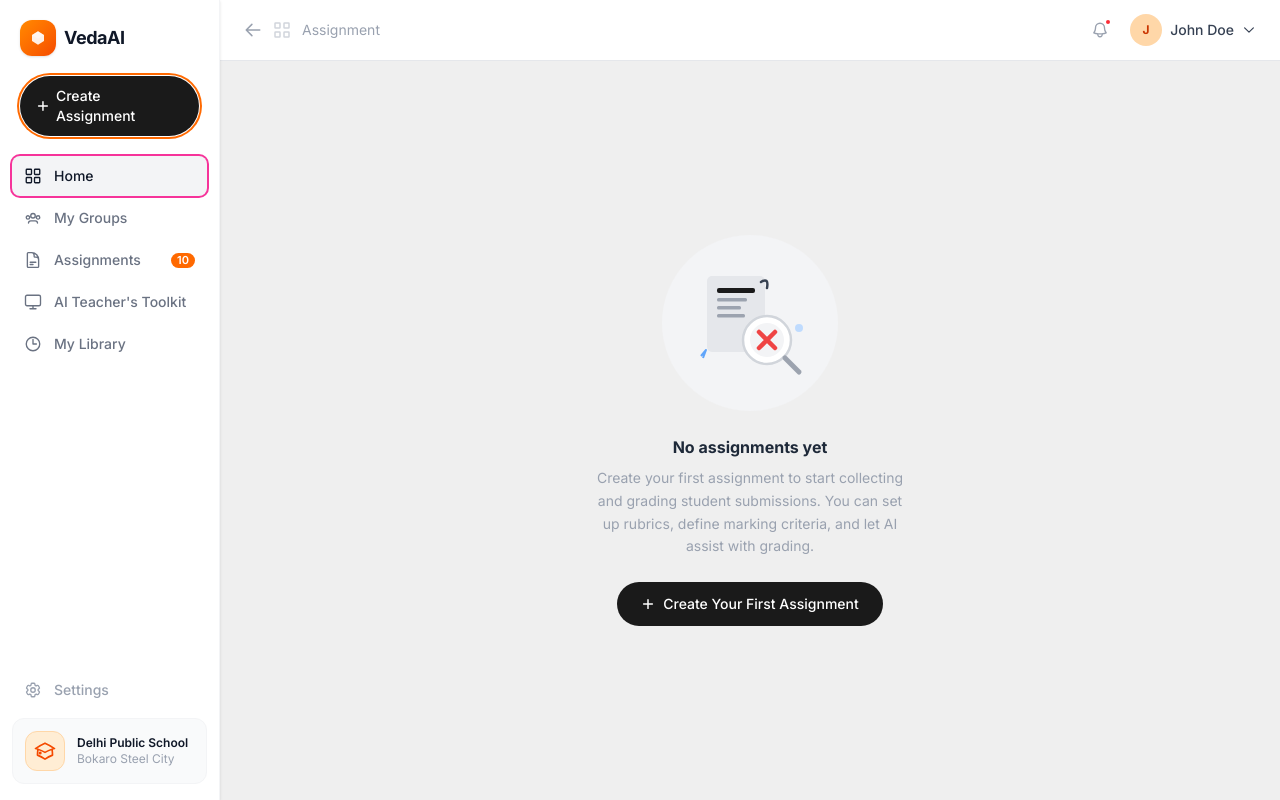
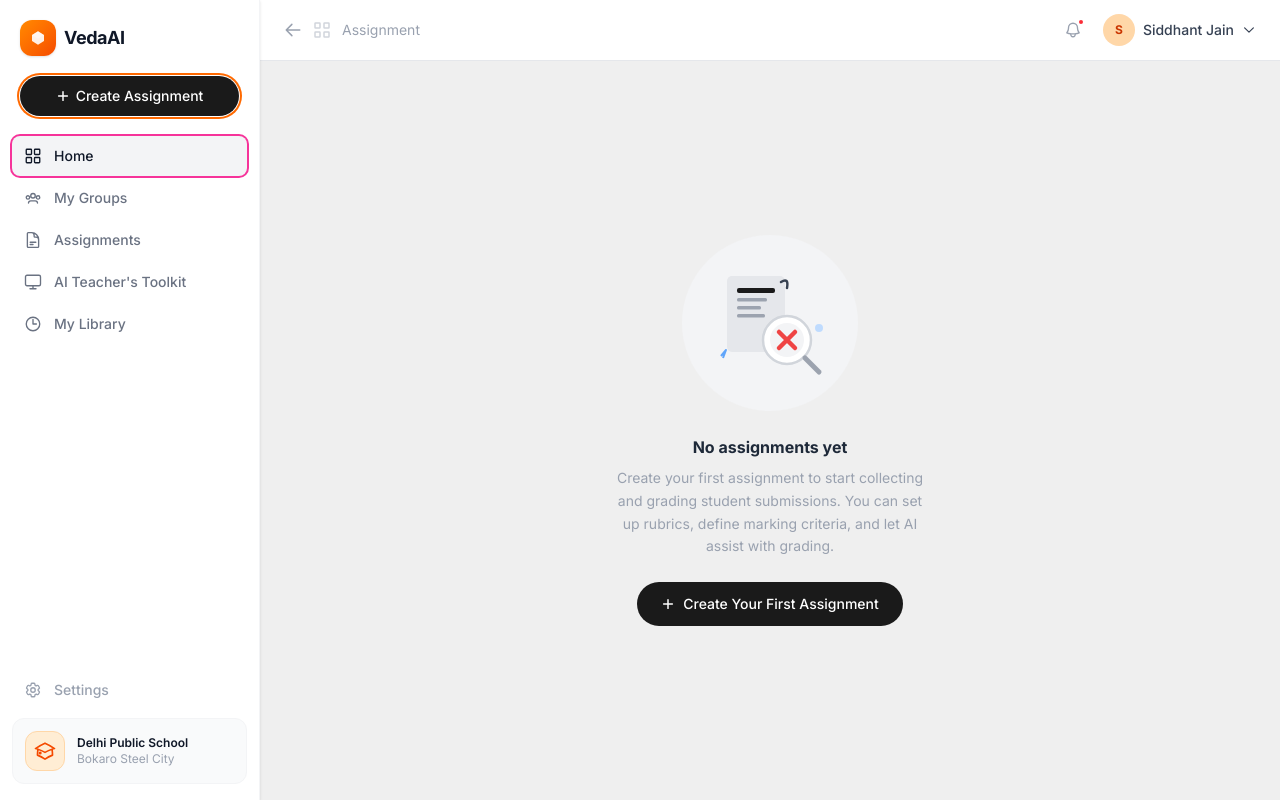
Before and after one commit to heyysid18/VedaAI, a Next.js app in the folder frontend/: page / in a window 1280 px wide. Built offline with nearby package versions, Linux system fonts and the light colour scheme.

Commit message:
Final Fix 4

```diff
--- a/frontend/app/assignment/[id]/page.tsx
+++ b/frontend/app/assignment/[id]/page.tsx
@@ -30,8 +30,8 @@ function TopBar() {
           <span className="absolute top-1.5 right-1.5 w-2 h-2 rounded-full bg-red-500 border-2 border-white" />
         </button>
         <button className="flex items-center gap-2 text-sm font-medium text-gray-700 hover:text-gray-900">
-          <div className="w-8 h-8 rounded-full bg-orange-200 flex items-center justify-center text-orange-700 font-bold text-xs">J</div>
-          <span>John Doe</span>
+          <div className="w-8 h-8 rounded-full bg-orange-200 flex items-center justify-center text-orange-700 font-bold text-xs">S</div>
+          <span>Siddhant Jain</span>
           <svg width="14" height="14" fill="none" stroke="currentColor" strokeWidth="2" viewBox="0 0 24 24">
             <path strokeLinecap="round" strokeLinejoin="round" d="M19.5 8.25l-7.5 7.5-7.5-7.5" />
           </svg>
--- a/frontend/app/assignment/new/page.tsx
+++ b/frontend/app/assignment/new/page.tsx
@@ -86,8 +86,8 @@ function TopBar() {
           <span className="absolute top-1.5 right-1.5 w-2 h-2 rounded-full bg-red-500 border-2 border-white" />
         </button>
         <button className="flex items-center gap-2 text-sm font-medium text-gray-700 hover:text-gray-900">
-          <div className="w-8 h-8 rounded-full bg-orange-200 flex items-center justify-center text-orange-700 font-bold text-xs">J</div>
-          <span>John Doe</span>
+          <div className="w-8 h-8 rounded-full bg-orange-200 flex items-center justify-center text-orange-700 font-bold text-xs">S</div>
+          <span>Siddhant Jain</span>
           <svg width="14" height="14" fill="none" stroke="currentColor" strokeWidth="2" viewBox="0 0 24 24">
             <path strokeLinecap="round" strokeLinejoin="round" d="M19.5 8.25l-7.5 7.5-7.5-7.5" />
           </svg>
--- a/frontend/app/assignments/page.tsx
+++ b/frontend/app/assignments/page.tsx
@@ -34,9 +34,9 @@ function TopBar({ title }: { title: string }) {
         {/* Avatar */}
         <button className="flex items-center gap-2 text-sm font-medium text-gray-700 hover:text-gray-900">
           <div className="w-8 h-8 rounded-full bg-orange-200 flex items-center justify-center text-orange-700 font-bold text-xs overflow-hidden">
-            J
+            S
           </div>
-          <span>John Doe</span>
+          <span>Siddhant Jain</span>
           <svg width="14" height="14" fill="none" stroke="currentColor" strokeWidth="2" viewBox="0 0 24 24">
             <path strokeLinecap="round" strokeLinejoin="round" d="M19.5 8.25l-7.5 7.5-7.5-7.5" />
           </svg>
--- a/frontend/app/page.tsx
+++ b/frontend/app/page.tsx
@@ -25,8 +25,8 @@ function TopBar() {
           <span className="absolute top-1.5 right-1.5 w-2 h-2 rounded-full bg-red-500 border-2 border-white" />
         </button>
         <button className="flex items-center gap-2 text-sm font-medium text-gray-700 hover:text-gray-900">
-          <div className="w-8 h-8 rounded-full bg-orange-200 flex items-center justify-center text-orange-700 font-bold text-xs">J</div>
-          <span>John Doe</span>
+          <div className="w-8 h-8 rounded-full bg-orange-200 flex items-center justify-center text-orange-700 font-bold text-xs">S</div>
+          <span>Siddhant Jain</span>
           <svg width="14" height="14" fill="none" stroke="currentColor" strokeWidth="2" viewBox="0 0 24 24">
             <path strokeLinecap="round" strokeLinejoin="round" d="M19.5 8.25l-7.5 7.5-7.5-7.5" />
           </svg>
--- a/frontend/components/layout/Sidebar.tsx
+++ b/frontend/components/layout/Sidebar.tsx
@@ -26,7 +26,6 @@ const NAV_ITEMS = [
   {
     label: 'Assignments',
     href: '/assignments',
-    badge: 10,
     icon: (
       <svg width="18" height="18" fill="none" stroke="currentColor" strokeWidth="1.8" viewBox="0 0 24 24">
         <path strokeLinecap="round" strokeLinejoin="round" d="M19.5 14.25v-2.625a3.375 3.375 0 00-3.375-3.375h-1.5A1.125 1.125 0 0113.5 7.125v-1.5a3.375 3.375 0 00-3.375-3.375H8.25m0 12.75h7.5m-7.5 3H12M10.5 2.25H5.625c-.621 0-1.125.504-1.125 1.125v17.25c0 .621.504 1.125 1.125 1.125h12.75c.621 0 1.125-.504 1.125-1.125V11.25a9 9 0 00-9-9z" />
@@ -59,7 +58,7 @@ export function Sidebar() {
   const pathname = usePathname();
 
   return (
-    <aside className="w-[220px] shrink-0 bg-white flex flex-col min-h-screen sticky top-0 border-r border-gray-100 shadow-sm">
+    <aside className="w-[260px] shrink-0 bg-white flex flex-col min-h-screen sticky top-0 border-r border-gray-100 shadow-sm">
       {/* Logo */}
       <div className="px-5 pt-5 pb-4">
         <div className="flex items-center gap-2 mb-5">
@@ -104,11 +103,6 @@ export function Sidebar() {
                 {item.icon}
                 {item.label}
               </span>
-              {'badge' in item && item.badge != null && (
-                <span className="text-[11px] font-semibold bg-orange-500 text-white rounded-full px-1.5 py-0.5 leading-none min-w-[20px] text-center">
-                  {item.badge}
-                </span>
-              )}
             </Link>
           );
         })}
```
